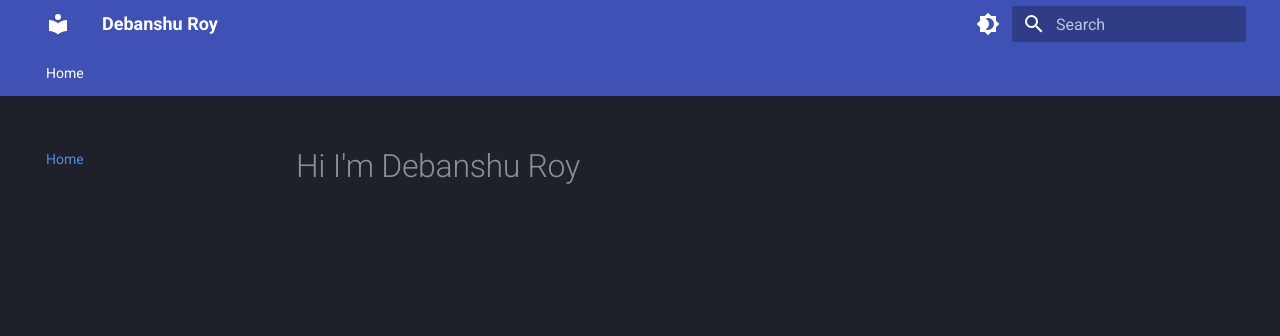
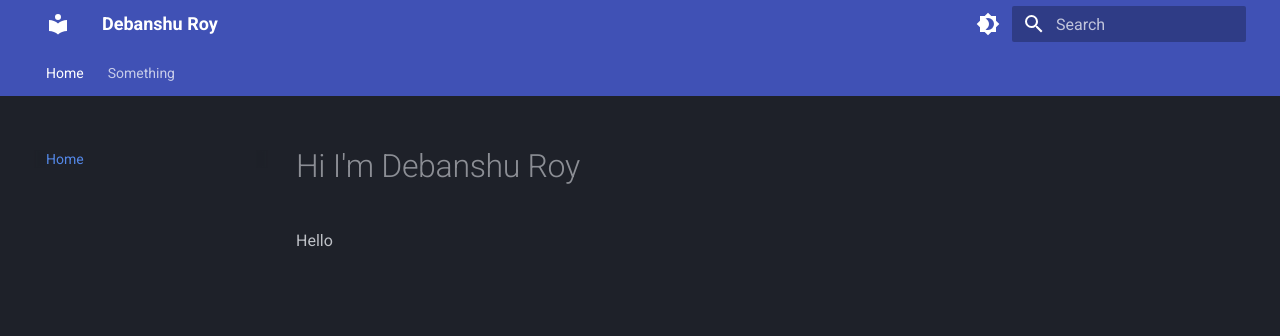
Before and after one commit to itsdebanshuroy/itsdebanshuroy.github.io, an MkDocs documentation site: the page built from docs/index.md, in a window 1280 px wide. Shown: the top 336 px of the page. Built offline with MkDocs 1.6.1 and Material for MkDocs 9.7.7, drawn with Linux system fonts in a browser that asks for light colours.

Commit message:
new page

```diff
--- a/docs/index.md
+++ b/docs/index.md
@@ -1 +1,3 @@
 # Hi I'm Debanshu Roy
+
+Hello
--- a/mkdocs.yml
+++ b/mkdocs.yml
@@ -17,3 +17,4 @@ theme:
         name: Switch to dark mode
 nav:
   - Home: index.md
+  - Something: something.md
```
Also changed, not shown: docs/something.md (added, +1 -0 lines), 1 other file.
